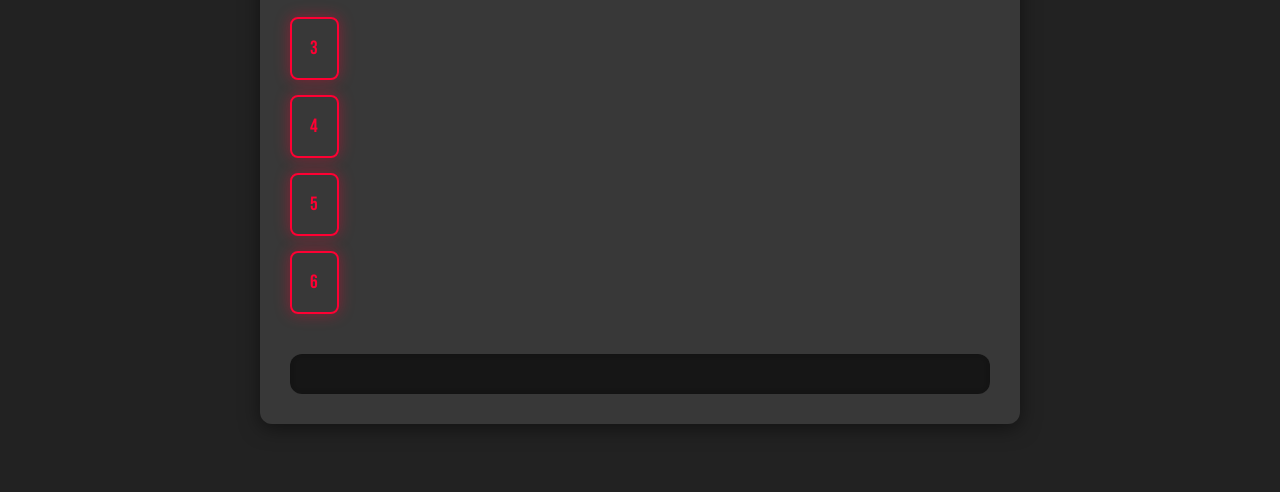
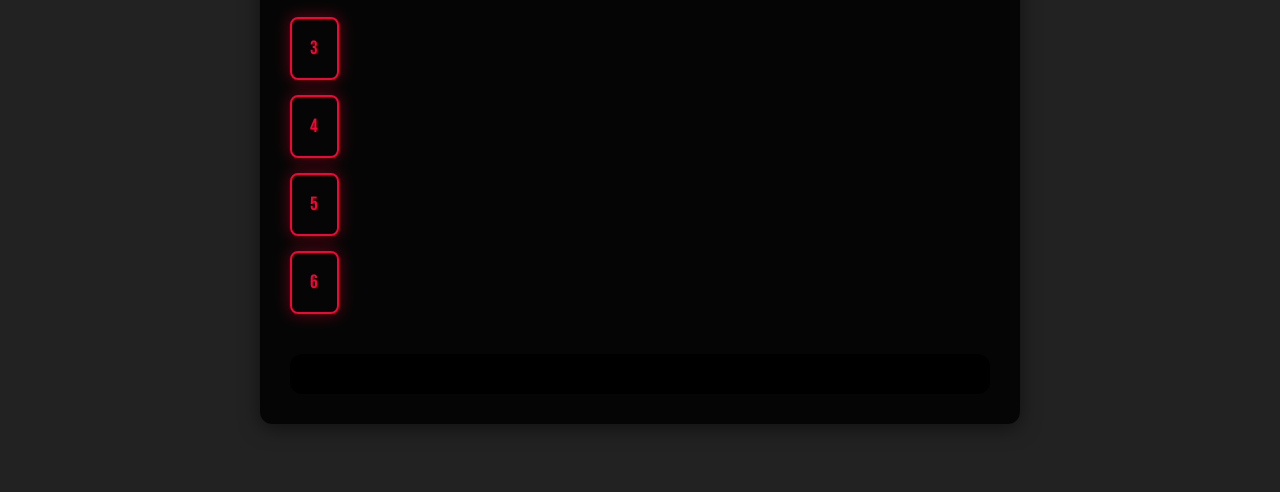
Before and after one commit to khrisiz/at2, a plain HTML site: page iq.html in a window 1280 px wide. Shown: the part 308-800 px from the top of the page. Drawn offline with Linux system fonts and the light colour scheme.

Commit message:
Update iq.html

```diff
--- a/iq.html
+++ b/iq.html
@@ -35,7 +35,7 @@
         }
 
         .quiz-container {
-            background: rgba(255, 255, 255, 0.1);  /* Semi-transparent black background */
+            background: rgba(0, 0, 0, 0.842);   /* Semi-transparent black background */
             padding: 30px;
             border-radius: 12px;
             box-shadow: 0px 4px 20px rgba(0, 0, 0, 0.5);
```
